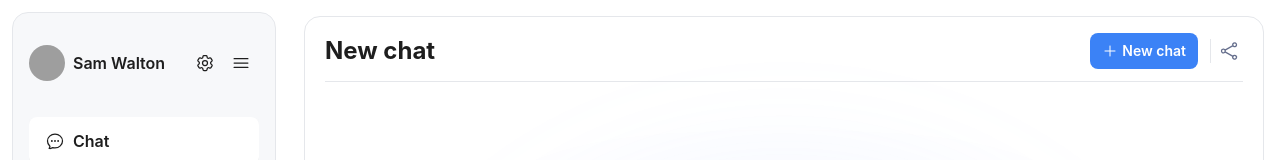
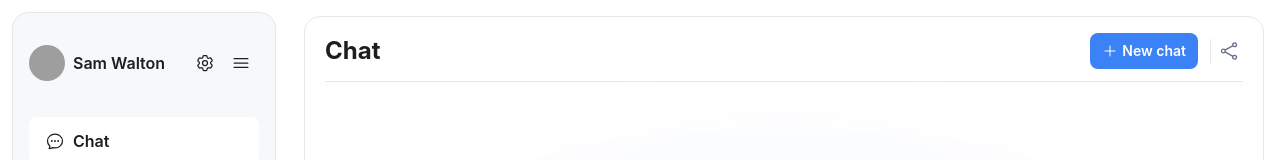
Before and after one commit to NDK-Research-AI-Project/client, a React (Vite) app: page /chat/new in a window 1280 px wide. Shown: the top 160 px of the page. Built offline with nearby package versions, Linux system fonts and the light colour scheme; grey boxes are pictures that could not be loaded.

Commit message:
feat: enhance chat functionality with explanation support and topic suggestions

```diff
--- a/src/pages/chat/Chat.tsx
+++ b/src/pages/chat/Chat.tsx
@@ -243,7 +243,7 @@ const Chat: React.FC<ChatProps> = ({ className }) => {
                   <ChatCard
                     key={chat.session_id || index}
                     sessionId={chat.session_id}
-                    topic={chat.topic || `Chat ${chat.session_id?.slice(-8)}`}
+                    topic={chat.suggested_topic || `Chat ${chat.session_id?.slice(-8)}`}
                     msgCount={chat.message_count}
                     time={chat.last_message_time || chat.time}
                     onClick={handleChatCardClick}
--- a/src/pages/chat/NewChat.tsx
+++ b/src/pages/chat/NewChat.tsx
@@ -13,6 +13,9 @@ import { showError } from '../../utils/toaster';
 import { GradientColors } from '../../configs/app';
 import { useTheme } from '../../contexts/theme';
 import ReactMarkdown from 'react-markdown';
+import rehypeRaw from 'rehype-raw';
+import remarkGfm from 'remark-gfm';
+import rehypeHighlight from 'rehype-highlight';
 import { useParams, useNavigate } from 'react-router-dom';
 import {
   sendChatMessageToSession,
@@ -31,6 +34,7 @@ interface Message {
   text: string;
   sender: senderType;
   timestamp: Date;
+  exexplanation?: string[];
 }
 
 interface ChatProps {
@@ -67,11 +71,12 @@ const NewChat: React.FC<ChatProps> = ({ className }) => {
       }
 
       if (response.data) {
-        const formattedMessages: Message[] = response.data.map((msg) => ({
+        const formattedMessages: Message[] = response.data.map((msg :any) => ({
           id: msg.id,
           text: msg.content,
           sender: msg.role === 'user' ? senderType.user : senderType.ai,
           timestamp: new Date(msg.timestamp),
+          exexplanation: msg.explanation || [], // Optional field for explanations
         }));
         setMessages(formattedMessages);
       }
@@ -236,7 +241,7 @@ const NewChat: React.FC<ChatProps> = ({ className }) => {
       ></div>
       <div className="flex items-center justify-between mb-4 border-b border-border-primary pb-3 z-[2]">
         <h1 className="text-2xl font-bold text-text-primary">
-          {sessionId ? `Chat ${sessionId.slice(-8)}` : 'New chat'}
+          {'Chat'}
         </h1>
 
         <div className="flex items-center gap-1">
@@ -358,14 +363,14 @@ export const MessageBlock: React.FC<{ message: Message }> = ({ message }) => {
       )}
 
       {message.sender === 'ai' && (
-        <div className="flex flex-col justify-start items-start gap-2 text-sm bg-ai-answer-background border border-border-primary py-8 px-10 rounded-xl  w-3/4 mx-auto">
-          <div className="flex items-start gap-2 text-sm ">
+        <div className="flex flex-col justify-start items-start gap-2 text-sm bg-ai-answer-background border border-border-primary py-8 px-10 rounded-xl  w-3/4 mx-auto ">
+          <div className="flex items-start justify-start gap-2 text-sm overflow-x-hidden">
             <img
               className="w-7 h-7 rounded-full mb-4"
               src="https://avatar.iran.liara.run/public/job/operator/male"
               alt="Rounded avatar"
             />
-            <div className="flex flex-col">
+            <div className="flex flex-col overflow-x-scroll">
               <div className="flex items-center gap-2">
                 <p className="font-semibold text-text-primary">Your AI</p>
                 <div className="border-r h-6"></div>
@@ -373,9 +378,10 @@ export const MessageBlock: React.FC<{ message: Message }> = ({ message }) => {
                   {message.timestamp.toLocaleTimeString()}
                 </p>
               </div>
-              <div className="prose prose-base max-w-none w-full text-text-primary mt-5">
+              <div className="prose prose-base w-[95%] text-text-primary mt-5">
                 <ReactMarkdown
-
+                  rehypePlugins={[rehypeRaw, rehypeHighlight, ]}
+                  remarkPlugins={[remarkGfm]}
                 >
                   {message.text}
                 </ReactMarkdown>
--- a/src/services/api/chat/chatServices.ts
+++ b/src/services/api/chat/chatServices.ts
@@ -5,6 +5,7 @@ interface IChatResponse {
   session_id: string;
   user_message?: IMessage;
   assistant_message?: IMessage;
+  explernation?: string[]
 }
 
 interface IResponseType {
@@ -24,12 +25,15 @@ interface IMessage {
   role: 'user' | 'assistant';
   content: string;
   timestamp: string;
+  explernation?: string[];
 }
 
 interface IChatSession {
   session_id: string;
   last_message_time: string;
   message_count: number;
+  suggested_topic?: string;
+  preview?: string;
 }
 
 interface ISessionsResponse {
```
